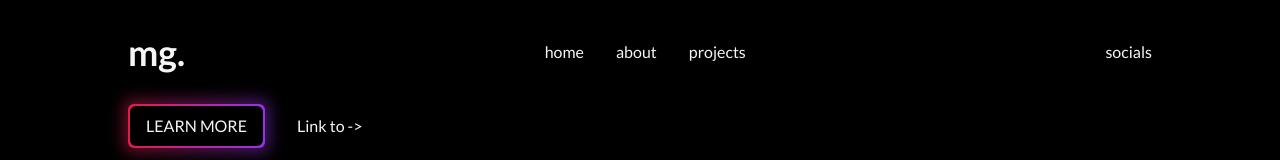
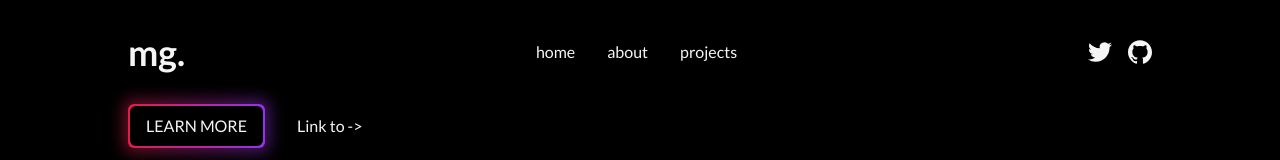
Before and after one commit to mattgrah-am/portfolio-v3, a Nuxt app: page / in a window 1280 px wide. Shown: the top 160 px of the page. Built offline with nearby package versions, Linux system fonts and the light colour scheme.

Commit message:
add twitter, github icons

```diff
--- a/components/ButtonGradient.vue
+++ b/components/ButtonGradient.vue
@@ -2,7 +2,7 @@
   <div class="grid justify-center">
     <div class="group relative">
       <div
-        class="animate-tilt absolute -inset-1 rounded-md bg-gradient-to-r from-rose-600 to-purple-600 opacity-50 blur transition duration-1000 group-hover:opacity-100 group-hover:duration-200"
+        class="absolute -inset-1 rounded-md bg-gradient-to-r from-rose-600 to-purple-600 opacity-50 blur transition duration-1000 group-hover:opacity-100 group-hover:duration-200"
       ></div>
       <component
         :is="element"
--- a/components/NavBar.vue
+++ b/components/NavBar.vue
@@ -1,7 +1,7 @@
 <template>
   <nav class="my-4 flex items-center justify-between md:my-8">
     <h1
-      class="trans text-4xl font-bold transition duration-500 hover:blur-[2px]"
+      class="text-2xl font-bold transition duration-500 hover:blur-[2px] md:text-4xl"
     >
       <NuxtLink to="/">mg.</NuxtLink>
     </h1>
@@ -12,7 +12,7 @@
         </li>
       </ul>
     </div>
-    <div>socials</div>
+    <div class="flex gap-4"><IconTwitter /><IconGithub /></div>
   </nav>
 </template>
 
--- /dev/null
+++ b/components/icons/IconGithub.vue
@@ -0,0 +1,23 @@
+<template>
+  <div>
+    <a
+      href="https://github.com/mattgrah-am"
+      target="_blank"
+      rel="noopener noreferrer"
+    >
+      <svg
+        role="img"
+        viewBox="0 0 24 24"
+        xmlns="http://www.w3.org/2000/svg"
+        class="h-6 w-6 fill-neutral-100 transition duration-200 hover:blur-[1px]"
+      >
+        <title>GitHub</title>
+        <path
+          d="M12 .297c-6.63 0-12 5.373-12 12 0 5.303 3.438 9.8 8.205 11.385.6.113.82-.258.82-.577 0-.285-.01-1.04-.015-2.04-3.338.724-4.042-1.61-4.042-1.61C4.422 18.07 3.633 17.7 3.633 17.7c-1.087-.744.084-.729.084-.729 1.205.084 1.838 1.236 1.838 1.236 1.07 1.835 2.809 1.305 3.495.998.108-.776.417-1.305.76-1.605-2.665-.3-5.466-1.332-5.466-5.93 0-1.31.465-2.38 1.235-3.22-.135-.303-.54-1.523.105-3.176 0 0 1.005-.322 3.3 1.23.96-.267 1.98-.399 3-.405 1.02.006 2.04.138 3 .405 2.28-1.552 3.285-1.23 3.285-1.23.645 1.653.24 2.873.12 3.176.765.84 1.23 1.91 1.23 3.22 0 4.61-2.805 5.625-5.475 5.92.42.36.81 1.096.81 2.22 0 1.606-.015 2.896-.015 3.286 0 .315.21.69.825.57C20.565 22.092 24 17.592 24 12.297c0-6.627-5.373-12-12-12"
+        />
+      </svg>
+    </a>
+  </div>
+</template>
+
+<script setup lang="ts"></script>
--- /dev/null
+++ b/components/icons/IconTwitter.vue
@@ -0,0 +1,23 @@
+<template>
+  <div>
+    <a
+      href="https://twitter.com/mattgrah_am"
+      target="_blank"
+      rel="noopener noreferrer"
+    >
+      <svg
+        role="img"
+        viewBox="0 0 24 24"
+        xmlns="http://www.w3.org/2000/svg"
+        class="h-6 w-6 fill-neutral-100 transition duration-200 hover:blur-[1px]"
+      >
+        <title>Twitter</title>
+        <path
+          d="M23.953 4.57a10 10 0 01-2.825.775 4.958 4.958 0 002.163-2.723c-.951.555-2.005.959-3.127 1.184a4.92 4.92 0 00-8.384 4.482C7.69 8.095 4.067 6.13 1.64 3.162a4.822 4.822 0 00-.666 2.475c0 1.71.87 3.213 2.188 4.096a4.904 4.904 0 01-2.228-.616v.06a4.923 4.923 0 003.946 4.827 4.996 4.996 0 01-2.212.085 4.936 4.936 0 004.604 3.417 9.867 9.867 0 01-6.102 2.105c-.39 0-.779-.023-1.17-.067a13.995 13.995 0 007.557 2.209c9.053 0 13.998-7.496 13.998-13.985 0-.21 0-.42-.015-.63A9.935 9.935 0 0024 4.59z"
+        />
+      </svg>
+    </a>
+  </div>
+</template>
+
+<script setup lang="ts"></script>
--- a/nuxt.config.ts
+++ b/nuxt.config.ts
@@ -1,6 +1,7 @@
 // https://nuxt.com/docs/api/configuration/nuxt-config
 export default defineNuxtConfig({
   modules: ["@nuxtjs/tailwindcss"],
+  components: [{ path: "~/components/", pathPrefix: false }],
   app: {
     head: {
       meta: [{}],
```
